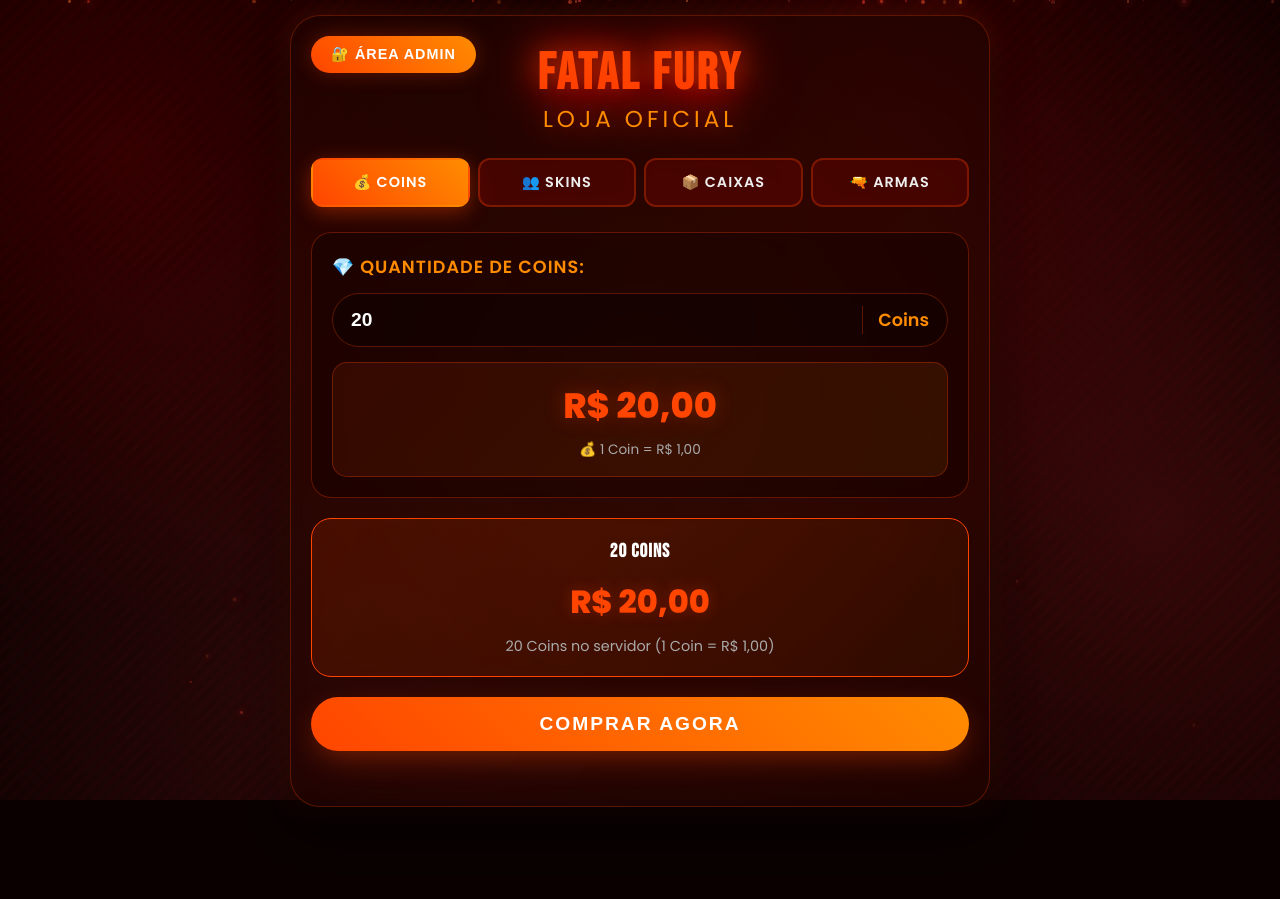
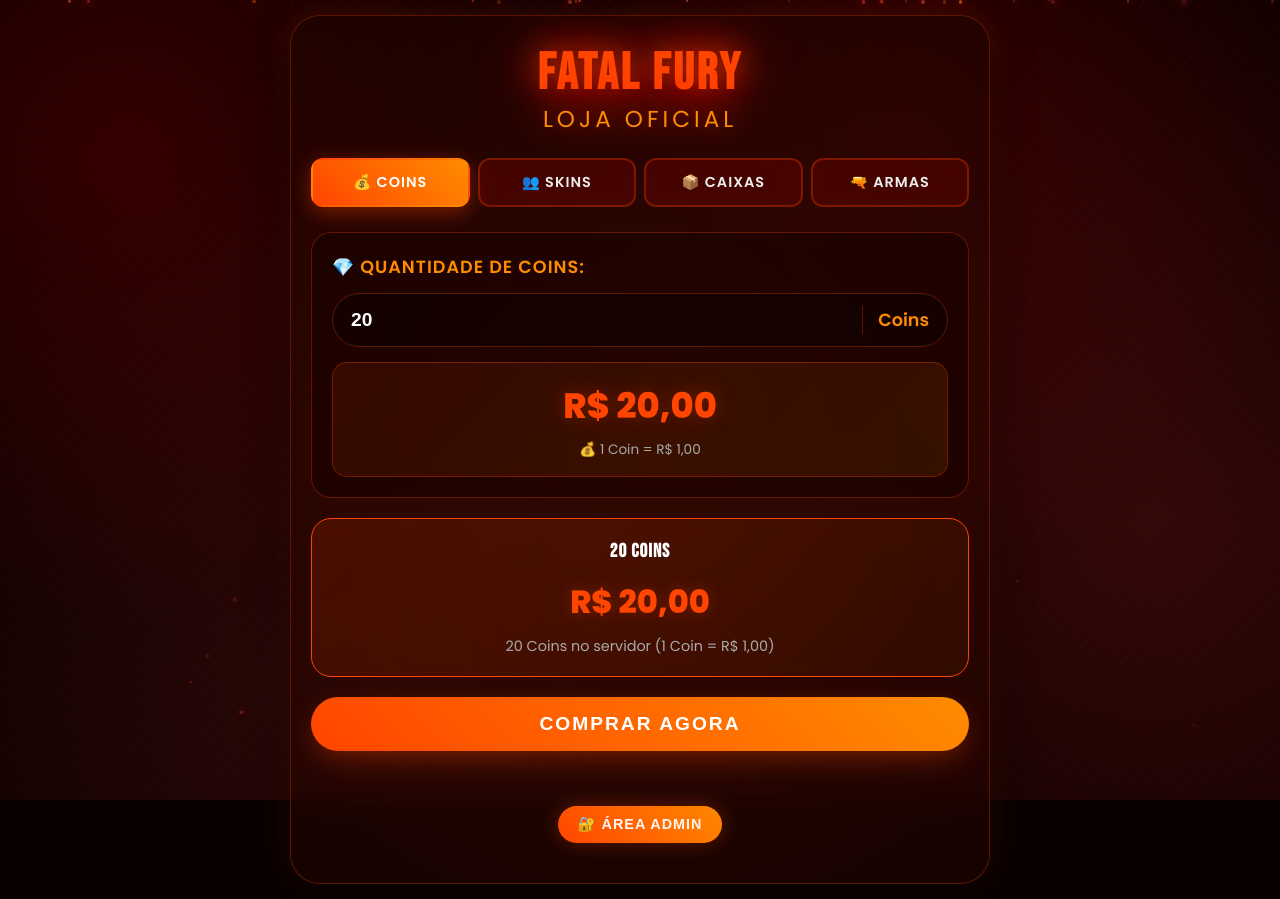
Before and after one commit to Gabriel981dd/fatal-fury-backend, a website: page index.html in a window 1280 px wide. Before the commit the page ends 822 px from the top, so only its background shows below. Drawn offline with Linux system fonts and the light colour scheme.

Commit message:
Refactor login button position and style
Updated the login button style and moved it to the end of the container.

Signed-off-by: Gabriel981dd <gahahahaha385@gmail.com>

```diff
--- a/index.html
+++ b/index.html
@@ -141,9 +141,9 @@
         }
 
         .login-button {
-            position: absolute;
-            top: 20px;
-            left: 20px;
+            display: block;
+            width: fit-content;
+            margin: 30px auto 10px;
             background: linear-gradient(45deg, #ff4500, #ff8c00);
             border: none;
             border-radius: 50px;
@@ -1178,8 +1178,6 @@
 
     <div class="container">
         <div class="product-card">
-            <button class="login-button" id="loginButton">🔐 Área Admin</button>
-
             <div class="store-name">
                 <h1>FATAL FURY<br><span>Loja Oficial</span></h1>
             </div>
@@ -1359,6 +1357,9 @@
                     <p id="clientMessageText"></p>
                 </div>
             </div>
+
+            <!-- BOTÃO DE LOGIN MOVIDO PARA O FINAL -->
+            <button class="login-button" id="loginButton">🔐 Área Admin</button>
         </div>
     </div>
 
@@ -2082,4 +2083,4 @@
         })();
     </script>
 </body>
-                            </html>
+    </html>
```
